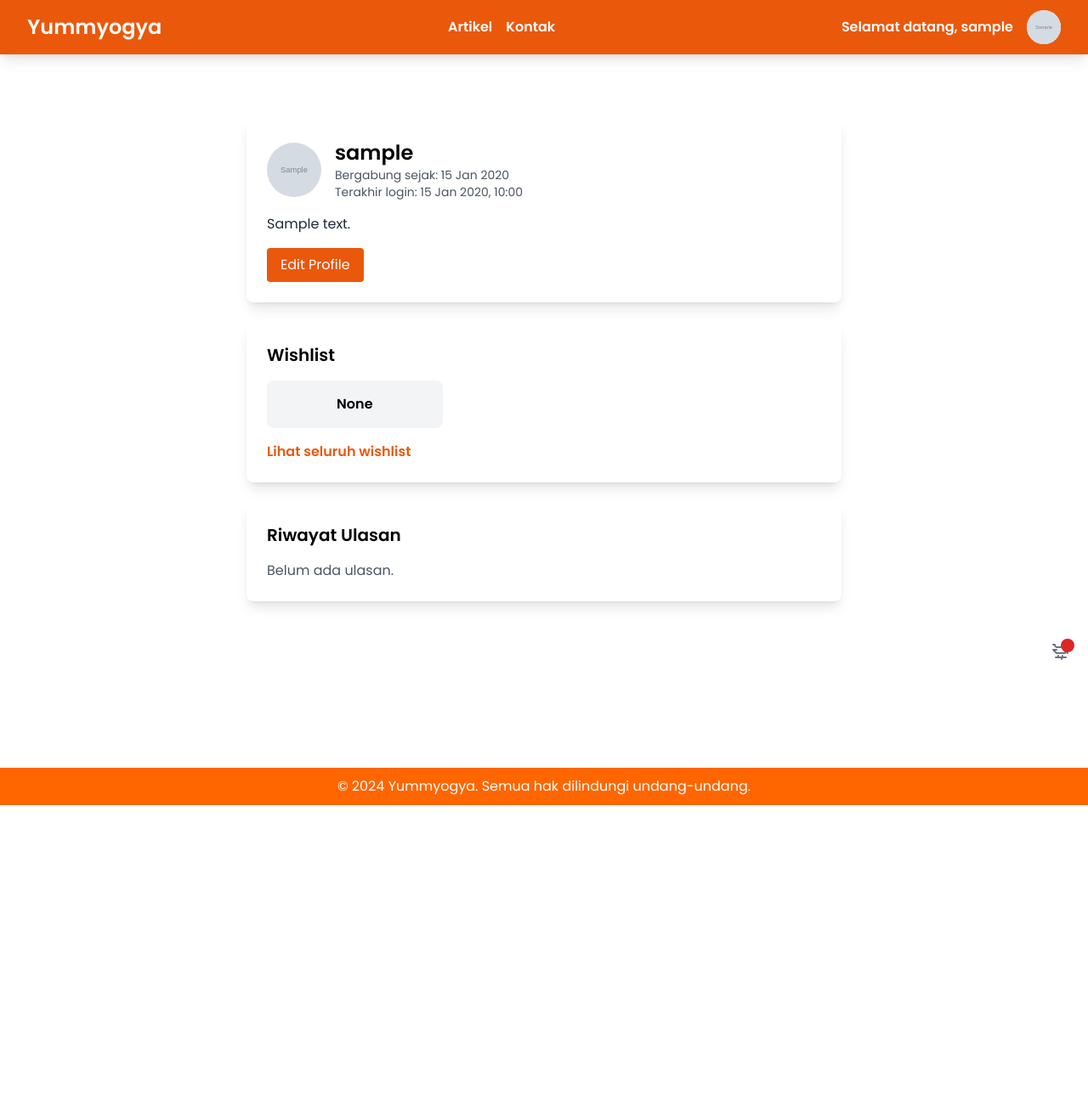
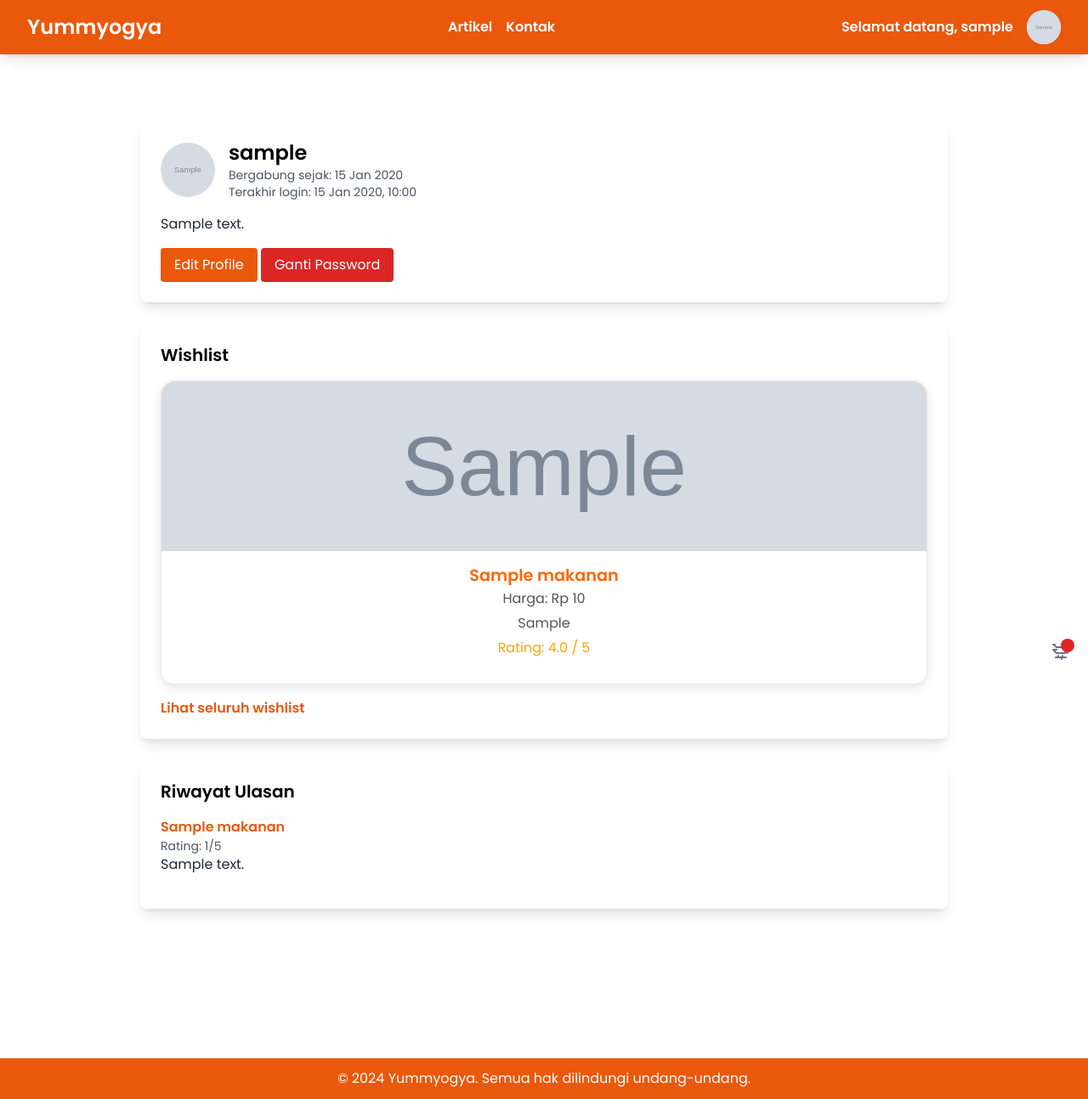
Before and after one commit to yummyogya/yummyogya, a Django app: page /profilepage/profile/ in a window 1280 px wide. Shown: the whole page at 85% size. Before the commit the page ends 948 px from the top, so only its background shows below. Run offline with Django 5.2, Linux system fonts and the light colour scheme; a user stored in the database is signed in; tables that the repository leaves empty hold one stand-in row (values such as "Sample post"); grey boxes marked "Sample" are stand-in pictures; some libraries are stand-ins or nearby versions.

Commit message:
fix wishlist on profile page

```diff
--- a/profilepage/templates/profile.html
+++ b/profilepage/templates/profile.html
@@ -3,16 +3,7 @@
 {% block content %}
 {% include 'navbar.html' %}
 
-<style>
-    footer {
-        background-color: #FF6600;
-        color: white;
-        text-align: center;
-        padding: 10px;
-        margin-top: 20px;
-    }
-</style>
-<div style="max-width: 700px; margin: 40px auto 196px auto; padding-top: 100px;">
+<div style="max-width: 950px; margin: 40px auto 176px auto; padding-top: 100px;">
 
     <!-- Informasi Pengguna -->
     <div class="bg-white shadow-lg rounded-lg p-6 mb-6">
@@ -36,6 +27,7 @@
             <p class="text-gray-800">{{ user.profile.bio }}</p>
         </div>
         <button class="mt-4 bg-orange-600 text-white px-4 py-2 rounded" id="edit-profile-btn">Edit Profile</button>
+        <button class="mt-4 bg-red-600 text-white px-4 py-2 rounded" id="change-password-btn">Ganti Password</button>
     </div>
 
     <!-- Form Edit Profile AJAX-->
@@ -66,15 +58,54 @@
         </div>
     </div>
 
+    <!-- Form Change Password Modal -->
+    <div id="change-password-modal" class="hidden fixed inset-0 bg-gray-900 bg-opacity-50 flex items-center justify-center">
+        <div class="bg-white rounded shadow-lg p-6 w-full max-w-3xl">
+            <h2 class="text-2xl mb-4">Ganti Password</h2>
+
+            <!-- Error Handling Block -->
+            <div id="password-error-messages" class="text-red-500 mb-4 hidden"></div>
+
+            <form id="change-password-form" method="POST">
+                {% csrf_token %}
+                <div class="mb-4">
+                    <label for="old_password" class="block font-semibold mb-2">Password Lama</label>
+                    <input type="password" name="old_password" id="old_password" class="border border-gray-300 rounded px-4 py-2 w-full" required>
+                </div>
+                <div class="mb-4">
+                    <label for="new_password1" class="block font-semibold mb-2">Password Baru</label>
+                    <input type="password" name="new_password1" id="new_password1" class="border border-gray-300 rounded px-4 py-2 w-full" required>
+                </div>
+                <div class="mb-4">
+                    <label for="new_password2" class="block font-semibold mb-2">Konfirmasi Password Baru</label>
+                    <input type="password" name="new_password2" id="new_password2" class="border border-gray-300 rounded px-4 py-2 w-full" required>
+                </div>
+                <button type="submit" class="bg-orange-600 text-white px-4 py-2 rounded">Simpan Perubahan</button>
+                <button type="button" id="close-password-modal" class="bg-gray-300 text-gray-800 px-4 py-2 rounded">Batal</button>
+            </form>
+        </div>
+    </div>
+
+
     <!-- Wishlist -->
     <div class="bg-white shadow-lg rounded-lg p-6 mb-6">
         <h3 class="text-xl font-semibold mb-4">Wishlist</h3>
-        <div class="grid grid-cols-1 sm:grid-cols-3 gap-4">
-            {% for item in wishlist_items %}
-                <div class="bg-gray-100 p-4 rounded-lg text-center">
-                    <p class="font-semibold">{{ item.food.name }}</p>
-                </div>
-            {% endfor %}
+        <div style="display: grid; grid-template-columns: repeat(auto-fit, minmax(250px, 1fr)); gap: 16px;">
+            {% if wishlist_items %}
+                {% for item in wishlist_items %}
+                    <div style="background-color: #ffffffe6; border: 1px solid #ddddddb3; border-radius: 16px; box-shadow: 0 4px 12px #0000001a; padding-bottom: 10px; overflow: hidden;">
+                        <img src="{{ item.gambar }}" alt="{{ item.nama }}" style="width: 100%; height: 200px; object-fit: cover; border-top-left-radius: 16px; border-top-right-radius: 16px;">
+                        <div style="padding: 15px; text-align: center;">
+                            <h5 style="font-weight: 600; color: #FF6600; font-size: 1.2rem;">{{ item.nama }}</h5>
+                            <p style="font-size: 1rem; color: #555; margin-bottom: 5px;">Harga: Rp {{ item.harga }}</p>
+                            <p style="font-size: 1rem; color: #555; margin-bottom: 5px;">{{ item.deskripsi|truncatewords:7 }}</p>
+                            <p style="font-size: 1rem; color: #FFA500; margin-bottom: 5px;">Rating: {{ item.rating }} / 5</p>
+                        </div>
+                    </div>
+                {% endfor %}
+            {% else %}
+                <p class="text-gray-600">Belum ada item di wishlist.</p>
+            {% endif %}
         </div>
         <a href="{% url 'wishlist:view_wishlist' %}" class="mt-4 inline-block text-orange-600 font-semibold">Lihat seluruh wishlist</a>
     </div>
@@ -86,23 +117,29 @@
             <ul>
                 {% for review in reviews %}
                     <li class="mb-4">
-                        <a href="{% url 'detail_makanan:food_detail' review.food.id %}" class="text-orange-600 font-semibold">{{ review.food.name }}</a>
+                        <a href="{% url 'details:food_detail' review.food.id %}" class="text-orange-600 font-semibold">
+                            {% if review.food %}
+                                {{ review.food.nama }}
+                            {% else %}
+                                {{ review.food_alt.name }}
+                            {% endif %}
+                        </a>
                         <p class="text-sm text-gray-600">Rating: {{ review.rating }}/5</p>
                         <p class="text-gray-800">{{ review.review }}</p>
                     </li>
                 {% endfor %}
             </ul>
         {% else %}
-            <p class="text-gray-600">Belum ada ulasan.</p>
+            <p class="text-gray-600">Belum pernah membuat ulasan.</p>
         {% endif %}
     </div>
 </div>
 
-<footer>
+<footer class="bg-orange-600 text-white text-center py-3">
     <p>&copy; 2024 Yummyogya. Semua hak dilindungi undang-undang.</p>
 </footer>
 
-<!-- JavaScript for toggling edit form -->
+<!-- JavaScript Form Edit Profile dan Ganti Password -->
 <script>
     document.getElementById('edit-profile-btn').addEventListener('click', function() {
         document.getElementById('edit-profile-modal').classList.remove('hidden');
@@ -133,9 +170,11 @@
         }
     });
 
+    // AJAX Form Edit Profile
     document.getElementById('edit-profile-form').addEventListener('submit', function(event) {
         event.preventDefault();
         let formData = new FormData(this);
+
         fetch("{% url 'profilepage:update_profile' %}", {
             method: "POST",
             body: formData,
@@ -143,16 +182,61 @@
         })
         .then(response => response.json())
         .then(data => {
+            const errorMessages = document.getElementById('error-messages');
+            errorMessages.innerHTML = '';
             if (data.success) {
-                location.reload();  // Refresh page on success
+                location.reload();
             } else {
-                const errorMessages = document.getElementById('error-messages');
-                errorMessages.innerHTML = '';
+                // Error message
                 for (const [field, messages] of Object.entries(data.errors)) {
                     errorMessages.innerHTML += `<p>${field}: ${messages.join(', ')}</p>`;
                 }
                 errorMessages.classList.remove('hidden');
             }
+        })
+        .catch(error => {
+            console.error('Error:', error);
+            alert('Terjadi kesalahan, silakan coba lagi.');
+        });
+    });
+
+    document.getElementById('change-password-btn').addEventListener('click', function() {
+        document.getElementById('change-password-modal').classList.remove('hidden');
+    });
+
+    document.getElementById('close-password-modal').addEventListener('click', function() {
+        document.getElementById('change-password-modal').classList.add('hidden');
+    });
+
+    // AJAX FormGanti Password
+    document.getElementById('change-password-form').addEventListener('submit', function(event) {
+        event.preventDefault();
+        let formData = new FormData(this);
+
+        fetch("{% url 'profilepage:change_password' %}", {
+            method: "POST",
+            body: formData,
+            headers: { "X-Requested-With": "XMLHttpRequest" },
+        })
+        .then(response => response.json())
+        .then(data => {
+            const passwordErrorMessages = document.getElementById('password-error-messages');
+            passwordErrorMessages.innerHTML = '';
+            if (data.success) {
+                alert("Password berhasil diubah!");
+                document.getElementById('change-password-modal').classList.add('hidden');
+                this.reset();
+            } else {
+                // Error message
+                for (const [field, messages] of Object.entries(data.errors)) {
+                    passwordErrorMessages.innerHTML += `<p>${field}: ${messages.join(', ')}</p>`;
+                }
+                passwordErrorMessages.classList.remove('hidden');
+            }
+        })
+        .catch(error => {
+            console.error('Error:', error);
+            alert('Terjadi kesalahan, silakan coba lagi.');
         });
     });
 </script>
--- a/profilepage/urls.py
+++ b/profilepage/urls.py
@@ -6,4 +6,5 @@
 urlpatterns = [
     path('profile/', views.show_profile, name='show_profile'),
     path('profile/update/', views.update_profile, name='update_profile'),
+    path('change_password/', views.change_password, name='change_password'),
 ]
--- a/profilepage/views.py
+++ b/profilepage/views.py
@@ -1,11 +1,10 @@
 from django.shortcuts import render, redirect
 from django.contrib.auth.decorators import login_required
 from django.contrib.auth.forms import PasswordChangeForm
-from django.contrib import messages
-from .forms import ProfileUpdateForm  # Define this in forms.py
+from .forms import ProfileUpdateForm
 from django.contrib.auth import update_session_auth_hash
-from wishlist.models import Wishlist  # Assuming wishlist items are stored here
-# from details.models import Review  # Assuming reviews are stored in a model named Review
+from wishlist.models import Wishlist
+from details.models import Review
 from django.http import JsonResponse
 from .models import Profile
 
@@ -14,13 +13,17 @@
 @login_required
 def show_profile(request):
     user = request.user
-    wishlist_items = Wishlist.objects.filter(user=user)[:3]  # Asumsi ada wishlist model
+    # Fetch or create the wishlist for the user
+    wishlist, created = Wishlist.objects.get_or_create(user=user)
+    wishlist_items = wishlist.food.all()[:3]
+    reviews = Review.objects.filter(user=user).select_related('food', 'food_alt')
     profile, created = Profile.objects.get_or_create(user=user)  # Buat profil jika belum ada
 
     context = {
         'user': user,
         'profile_form': ProfileUpdateForm(instance=profile),
         'wishlist_items': wishlist_items,
+        'reviews': reviews,
     }
     return render(request, 'profile.html', context)
 
@@ -32,6 +35,9 @@
         delete_photo = request.POST.get('delete_photo', False)
 
         if profile_form.is_valid():
+            new_bio = profile_form.cleaned_data.get('bio')
+            if new_bio:
+                profile.bio = new_bio
             if delete_photo:
                 profile.profile_photo.delete()
             profile_form.save()
@@ -39,3 +45,15 @@
         else:
             return JsonResponse({'success': False, 'errors': profile_form.errors})
     return JsonResponse({'success': False, 'error': 'Invalid request'})
+
+@login_required
+def change_password(request):
+    if request.method == 'POST':
+        password_form = PasswordChangeForm(user=request.user, data=request.POST)
+        if password_form.is_valid():
+            password_form.save()
+            update_session_auth_hash(request, password_form.user)  # Agar pengguna tidak logout setelah mengganti password
+            return JsonResponse({'success': True})
+        else:
+            return JsonResponse({'success': False, 'errors': password_form.errors})
+    return JsonResponse({'success': False, 'error': 'Invalid request'})
```
